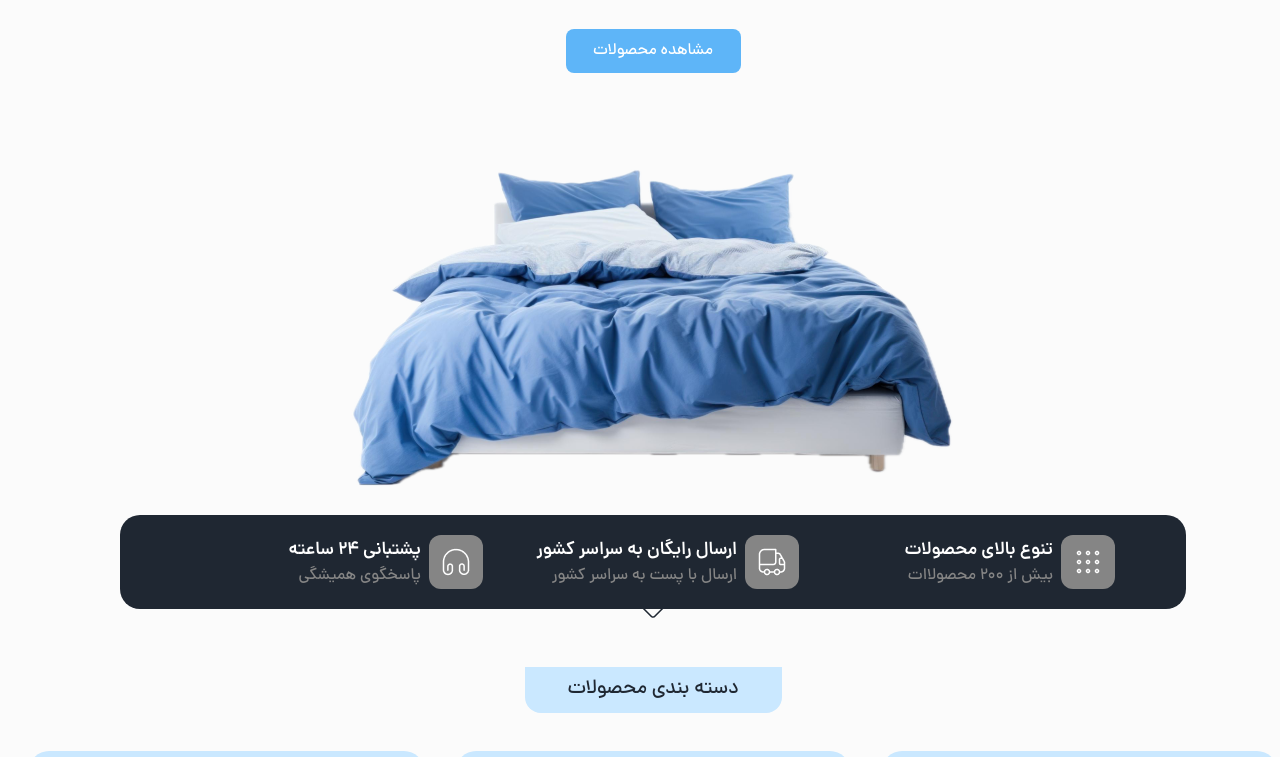
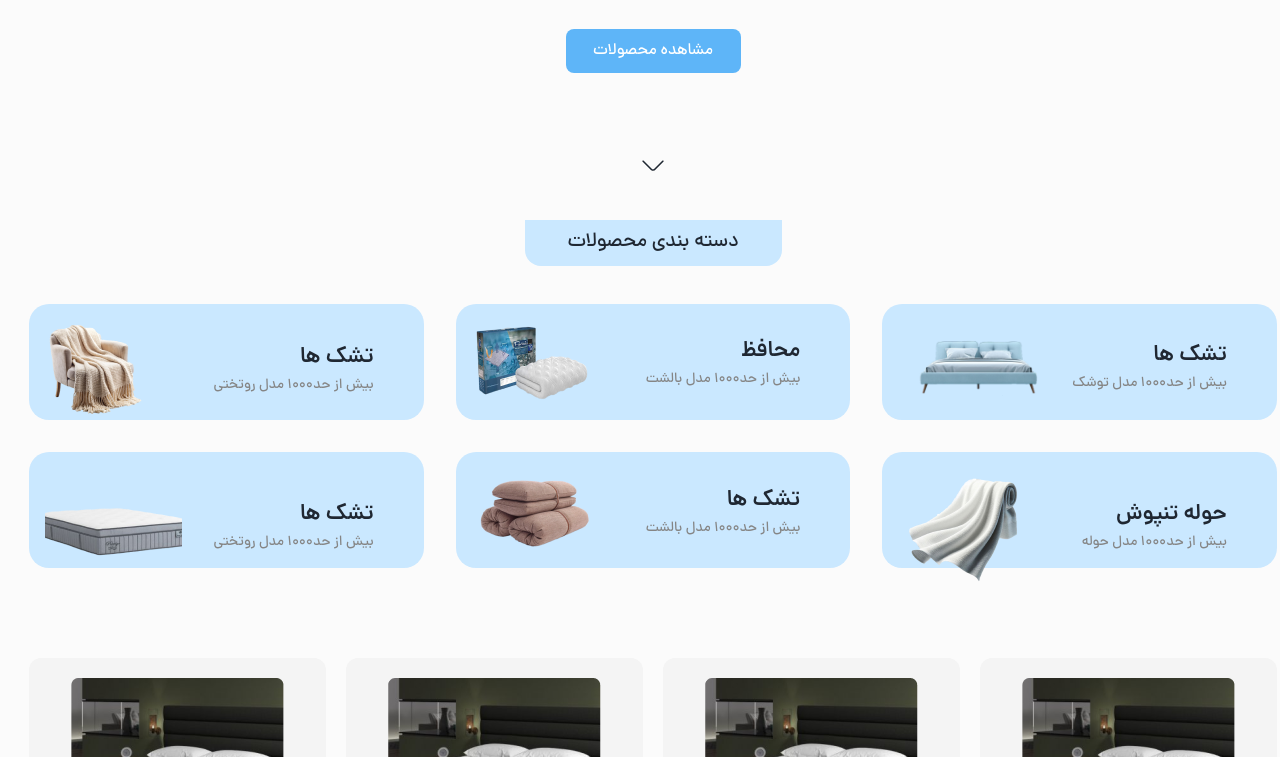
Before and after one commit to Amir-Sharafi-86/Aramis-shop, a website: page project/public/index.html in a window 1280 px wide. Shown: the part 343-1100 px from the top of the page. Drawn offline with nearby package versions, Linux system fonts and the light colour scheme.

Commit message:
Delet Section iframe

```diff
--- a/project/public/index.html
+++ b/project/public/index.html
@@ -111,45 +111,6 @@
           <button type="button" class="bg-natural-blue-nav text-white text-base font-DanaMedium w-[175px] h-11 rounded-lg ">
             <a href="">مشاهده محصولات</a>
           </button>
-        </div>
-      </div>
-      <!-- Images Main Header -->
-      <div class="flex justify-center items-center mt-[71px]">
-        <img src="./images/Header/Main-header.png" alt="">
-        <div class="w-[861px] h-auto md:w-[1066px] -mb-[-7.2rem] md:-mb-0 md:-[104px] rounded-[20px] bg-natural-black absolute z-10 bottom-[-9.5rem] text-white px-[71px] py-5 hidden lg:block">
-          <!-- Info Section Main -->
-          <div class="grid grid-cols-3 gap-6">
-            <!-- Info Section 1 -->
-            <div class="flex items-center">
-              <div class="bg-natural-gray w-[54px] h-[54px] rounded-xl flex justify-center items-center">
-                <img src="./images/Svg/Header/More-Grid.png" alt="">
-              </div>
-              <div class="mr-2">
-                <p class="font-DanaDemibold text-[14px] md:text-[18px]">تنوع بالای محصولات</p>
-                <p class="text-natural-gray text-xs md:text-base font-DanaMedium">بیش از 200 محصولاات</p>
-              </div>
-            </div>
-            <!-- Info Section 2 -->
-            <div class="flex items-center">
-              <div class="bg-natural-gray w-[54px] h-[54px] rounded-xl flex justify-center items-center">
-                <img src="./images/Svg/Header/truck.png" alt="">
-              </div>
-              <div class="mr-2">
-                <p class="font-DanaDemibold text-[14px] md:text-[18px]">ارسال رایگان به سراسر کشور</p>
-                <p class="text-natural-gray text-xs md:text-base font-DanaMedium">ارسال با پست به سراسر کشور</p>
-              </div>
-            </div>
-            <!-- Info Section 3 -->
-            <div class="flex items-center">
-              <div class="bg-natural-gray w-[54px] h-[54px] rounded-xl flex justify-center items-center">
-                <img src="./images/Svg/Header/headphone (1).png" alt="">
-              </div>
-              <div class="mr-2">
-                <p class="font-DanaDemibold text-[14px] md:text-[18px]">پشتبانی 24 ساعته</p>
-                <p class="text-natural-gray text-xs md:text-base font-DanaMedium">پاسخگوی همیشگی</p>
-              </div>
-            </div>
-          </div>
         </div>
       </div>
     </div>
```
Also changed, not shown: Demo-img/Screenshot (126).png (deleted), Demo-img/Screenshot (127).png (deleted), Demo-img/Screenshot (128).png (deleted), Demo-img/Screenshot (129).png (deleted), Demo-img/Screenshot (130).png (deleted), project/public/README.md (deleted), project/public/styles/app.css.
